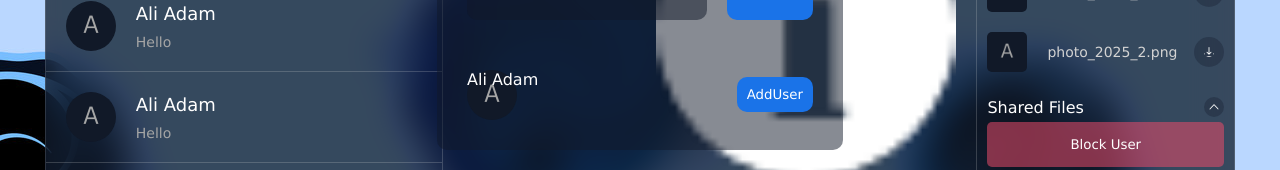
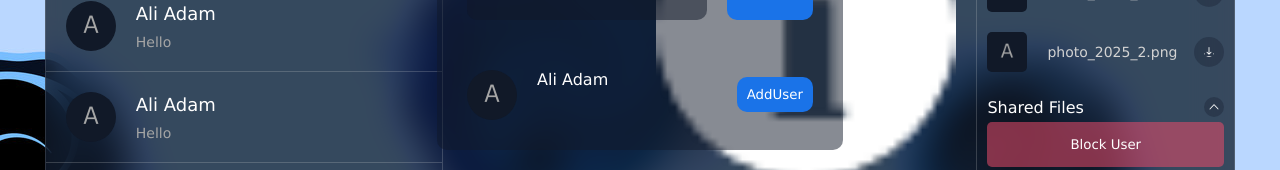
Before and after one commit to ALI-ADAM94/project, a React (Vite) app: page / in a window 1280 px wide. Shown: the part 360-530 px from the top of the page. Built offline with nearby package versions, Linux system fonts and the light colour scheme.

Commit message:
span modify

```diff
--- a/src/components/list/chatList/addUser/addUser.css
+++ b/src/components/list/chatList/addUser/addUser.css
@@ -44,12 +44,7 @@
                 border-radius:50%;
                 object-fit: cover;
             }
-            span{
-                position:absolute;
-                margin-bottom:50%;
-                text-align: center;
-                align-items: center;
-            }
+
         }
         button{
             padding: 10px;
```
